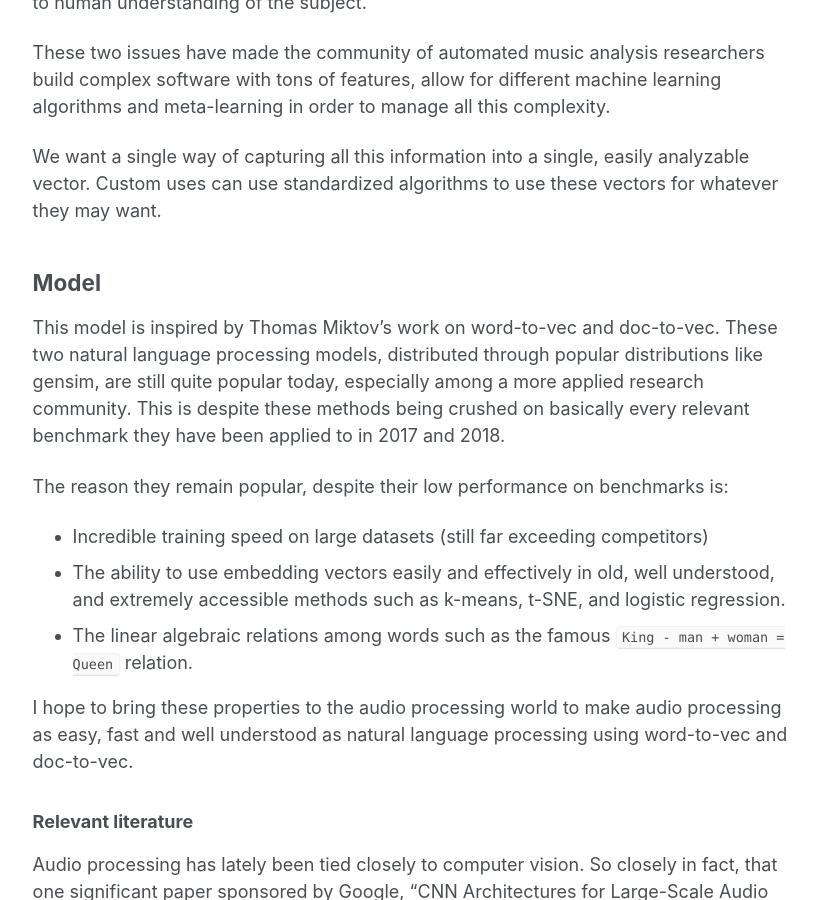
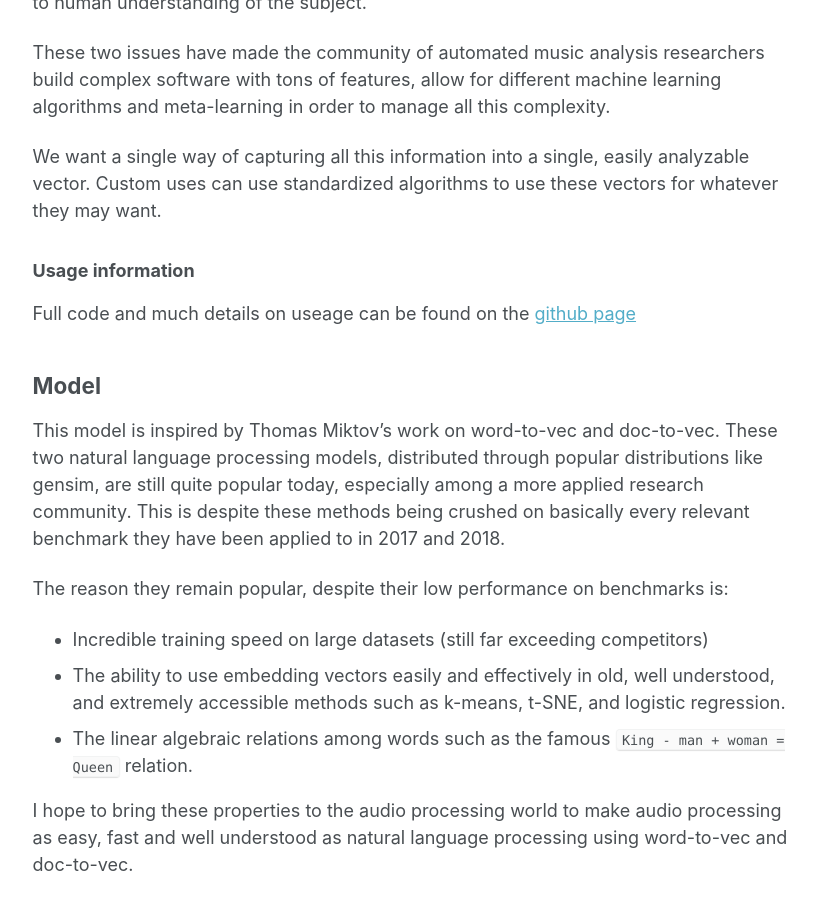
Before and after one commit to benblack769/benblack769.github.io, a Jekyll site: the page built from posts/projects/sound-eval.md, in a window 1280 px wide and 900 px high, scrolled down 442 px. Shown: the whole window, without its empty margins (229-1046 px from the left). Built offline with Jekyll 4.4.1, drawn with Linux system fonts in a browser that asks for light colours; some of the changed text lies outside the part shown.

Commit message:
moved usage information

```diff
--- a/posts/projects/sound-eval.md
+++ b/posts/projects/sound-eval.md
@@ -16,6 +16,11 @@ But even when a single subject is chosen to focus on, say chord progressions in
 These two issues have made the community of automated music analysis researchers build complex software with tons of features, allow for different machine learning algorithms and meta-learning in order to manage all this complexity.
 
 We want a single way of capturing all this information into a single, easily analyzable vector. Custom uses can use standardized algorithms to use these vectors for whatever they may want.
+
+### Usage information
+
+Full code and much details on useage can be found on the [github page](https://github.com/weepingwillowben/sound-eval)
+
 
 ## Model
 
```
Also changed, not shown: other parts of posts/projects/sound-eval.md (+0 -6 lines).
